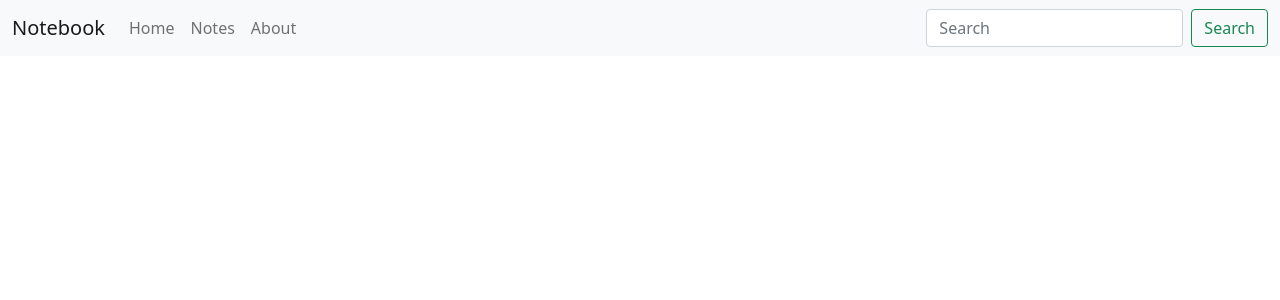
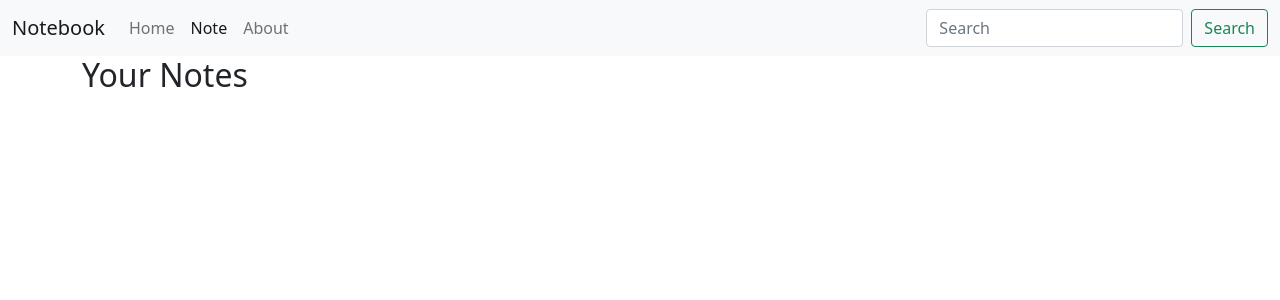
Before and after one commit to PranitPatil03/MERN-Projects, a React (Create React App) app in the folder inotebook/frontend/notebook/: page /note in a window 1280 px wide. Shown: the top 300 px of the page. Built offline with nearby package versions, Linux system fonts and the light colour scheme.

Commit message:
Edit Notes and Display in Notes Section

```diff
--- a/inotebook/frontend/notebook/src/App.js
+++ b/inotebook/frontend/notebook/src/App.js
@@ -4,6 +4,7 @@ import { About } from './components/About';
 import Navbar from './components/Navbar';
 import { BrowserRouter as Router, Route, Routes } from 'react-router-dom'
 import NoteState from './context/notes/NoteState';
+import { Note } from './components/Note';
 
 function App() {
   return (
@@ -15,6 +16,7 @@ function App() {
             <Routes>
               <Route exact path="/" element={<Home />} />
               <Route exact path="/about" element={<About />} />
+              <Route exact path="/note" element={<Note />} />
             </Routes>
           </div>
         </Router>
--- a/inotebook/frontend/notebook/src/components/About.js
+++ b/inotebook/frontend/notebook/src/components/About.js
@@ -1,5 +1,4 @@
 import React from 'react'
-
 
 export const About = () => {
   return (
--- a/inotebook/frontend/notebook/src/components/Navbar.js
+++ b/inotebook/frontend/notebook/src/components/Navbar.js
@@ -24,7 +24,7 @@ export default function Navbar() {
                                 <Link className={`nav-link ${location.pathname==="/" ? "active":""}`} aria-current="page" to="/">Home</Link>
                             </li>
                             <li className="nav-item">
-                                <Link className={`nav-link ${location.pathname==="/notes" ? "active":""}`} aria-current="page" to="/notes">Notes</Link>
+                                <Link className={`nav-link ${location.pathname==="/note" ? "active":""}`} aria-current="page" to="/note">Note</Link>
                             </li>
                             <li className="nav-item">
                                 <Link className={`nav-link ${location.pathname==="/about" ? "active":""}`} to="/about">About</Link>
--- /dev/null
+++ b/inotebook/frontend/notebook/src/components/Note.js
@@ -0,0 +1,23 @@
+
+import React, { useContext, useState } from 'react'
+import noteContext from '../context/notes/NoteContext'
+import Noteitem from './Noteitem'
+
+export const Note = () => {
+    const context = useContext(noteContext)
+    // eslint-disable-next-line no-unused-vars
+    const { notes, createNote, getNotes } = context
+
+    // const [note, setNotes] = useState({ title: "", description: "", tags: "" })
+
+    return (
+        <div>
+            <div className="row">
+                <h2>Your Notes</h2>
+                {notes.map((note) => {
+                    return <Noteitem key={note.id} note={note} />
+                })}
+            </div>
+        </div>
+    )
+}
--- a/inotebook/frontend/notebook/src/components/Notes.js
+++ b/inotebook/frontend/notebook/src/components/Notes.js
@@ -1,4 +1,4 @@
-import React, { useContext, useEffect, useRef } from 'react'
+import React, { useContext, useEffect, useRef, useState } from 'react'
 import noteContext from '../context/notes/NoteContext'
 import Createnotes from './Createnotes'
 import Noteitem from './Noteitem'
@@ -14,6 +14,16 @@ function Notes() {
         // eslint-disable-next-line react-hooks/exhaustive-deps
     }, [])
 
+
+    const [note, setNotes] = useState({ title: "", description: "", tags: "" })
+
+    const handleClick = (e) => {
+        e.preventDefault()
+    }
+    const handleChange = (e) => {
+        setNotes({ ...note, [e.target.name]: e.target.value })
+    }
+
     const updatenote = (note) => {
         ref.current.click()
     }
@@ -23,12 +33,11 @@ function Notes() {
     return (
         <>
             <Createnotes />
-            <button style={{display: 'none'}} type="button" ref={ref} class="btn btn-primary" data-bs-toggle="modal" data-bs-target="#exampleModal">
+            <button style={{ display: 'none' }} type="button" ref={ref} className="btn btn-primary" data-bs-toggle="modal" data-bs-target="#exampleModal">
                 Launch demo modal
             </button>
 
-
-            <div className="modal fade"  id="exampleModal" tabindex="-1" aria-labelledby="exampleModalLabel" aria-hidden="true">
+            <div className="modal fade" id="exampleModal" tabindex="-1" aria-labelledby="exampleModalLabel" aria-hidden="true">
                 <div className="modal-dialog">
                     <div className="modal-content">
                         <div className="modal-header">
@@ -36,11 +45,24 @@ function Notes() {
                             <button type="button" className="btn-close" data-bs-dismiss="modal" aria-label="Close"></button>
                         </div>
                         <div className="modal-body">
-
+                            <form>
+                                <div className="mb-3">
+                                    <label htmlFor="title" className="form-label">Title</label>
+                                    <input type="text" className="form-control" id="etitle" name="etitle" aria-describedby="emailHelp" onChange={handleChange} />
+                                </div>
+                                <div className="mb-3">
+                                    <label htmlFor="description" className="form-label">Description</label>
+                                    <input type="text" className="form-control" id="edescription" name="edescription" onChange={handleChange} />
+                                </div>
+                                <div className="mb-3">
+                                    <label htmlFor="tag" className="form-label">Tag</label>
+                                    <input type="text" className="form-control" id="etag" name="etag" onChange={handleChange} />
+                                </div>
+                            </form>
                         </div>
                         <div className="modal-footer">
                             <button type="button" className="btn btn-secondary" data-bs-dismiss="modal">Close</button>
-                            <button type="button" className="btn btn-primary">Update Note</button>
+                            <button type="button" className="btn btn-primary" onClick={handleClick} >Update Note</button>
                         </div>
                     </div>
                 </div>
```
